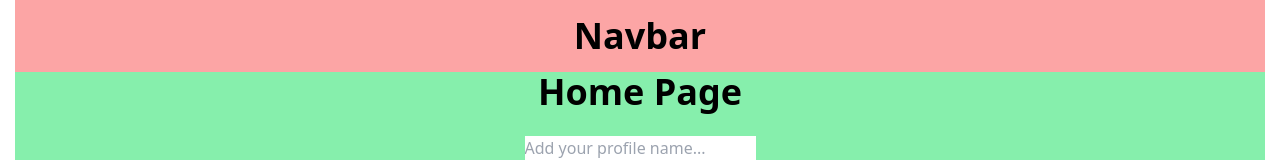
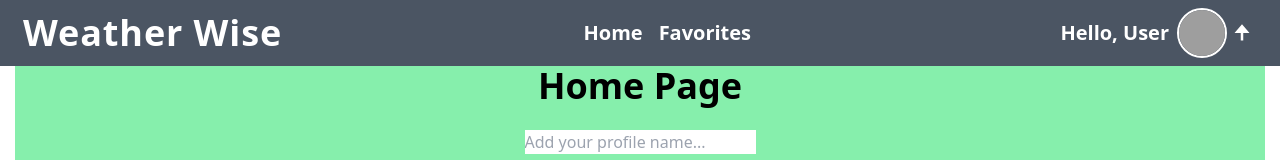
Before and after one commit to csutrick/Weather-Wise, a React (Create React App) app in the folder client/: page / in a window 1280 px wide. Shown: the top 160 px of the page. Built offline with nearby package versions, Linux system fonts and the light colour scheme; no server answers; grey boxes are pictures that could not be loaded.

Commit message:
Basic navbar layout and styles

```diff
--- a/client/package.json
+++ b/client/package.json
@@ -12,6 +12,7 @@
     "jwt-decode": "^4.0.0",
     "react": "^18.2.0",
     "react-dom": "^18.2.0",
+    "react-icons": "^4.11.0",
     "react-router-dom": "^6.18.0",
     "react-scripts": "5.0.1",
     "web-vitals": "^2.1.4"
--- a/client/src/components/Navbar/index.js
+++ b/client/src/components/Navbar/index.js
@@ -1,9 +1,28 @@
 import React from 'react';
+import { BiSolidDownArrowAlt } from 'react-icons/bi'
 
 const Navbar = () => {
   return (
-    <nav className='bg-red-300 w-[1250px] flex flex-row justify-center items-center p-4'>
-        <h1 className='text-black font-bold text-4xl'>Navbar</h1>
+    <nav className='bg-gray-600 w-full flex flex-row justify-center items-center'>
+      <div className='w-[1250px] h-full flex flex-row justify-between items-center'>
+        <h1 className='pl-2 font-bold text-white text-4xl tracking-wide'>Weather Wise</h1>
+        <div className='flex flex-row'>
+          <button className='mr-2 font-bold text-white hover:text-gray-200 text-xl hover:underline hover:scale-105 transition-all ease-in-out duration-150'>
+            Home
+          </button>
+          <button className='ml-2 font-bold text-white hover:text-gray-200 text-xl hover:underline hover:scale-105 transition-all ease-in-out duration-150'>
+            Favorites
+          </button>
+        </div>
+        <div className='flex flex-row items-center justify-center p-2 group'>
+          <h3 className='mr-1 font-bold text-white text-xl'>
+            Hello, User
+          </h3>
+          <img src="https://cdn.pixabay.com/photo/2015/10/05/22/37/blank-profile-picture-973460_960_720.png"
+          className='ml-1 h-[50px] w-[50px] rounded-full border-2 border-white'></img>
+          <BiSolidDownArrowAlt className='text-3xl text-white rotate-180 group-hover:rotate-0 transition-all ease-in-out duration-300'/>
+        </div>
+      </div>
     </nav>
   );
 };
```
Also changed, not shown: 1 other file (tests, documents, lock files or other folders).
